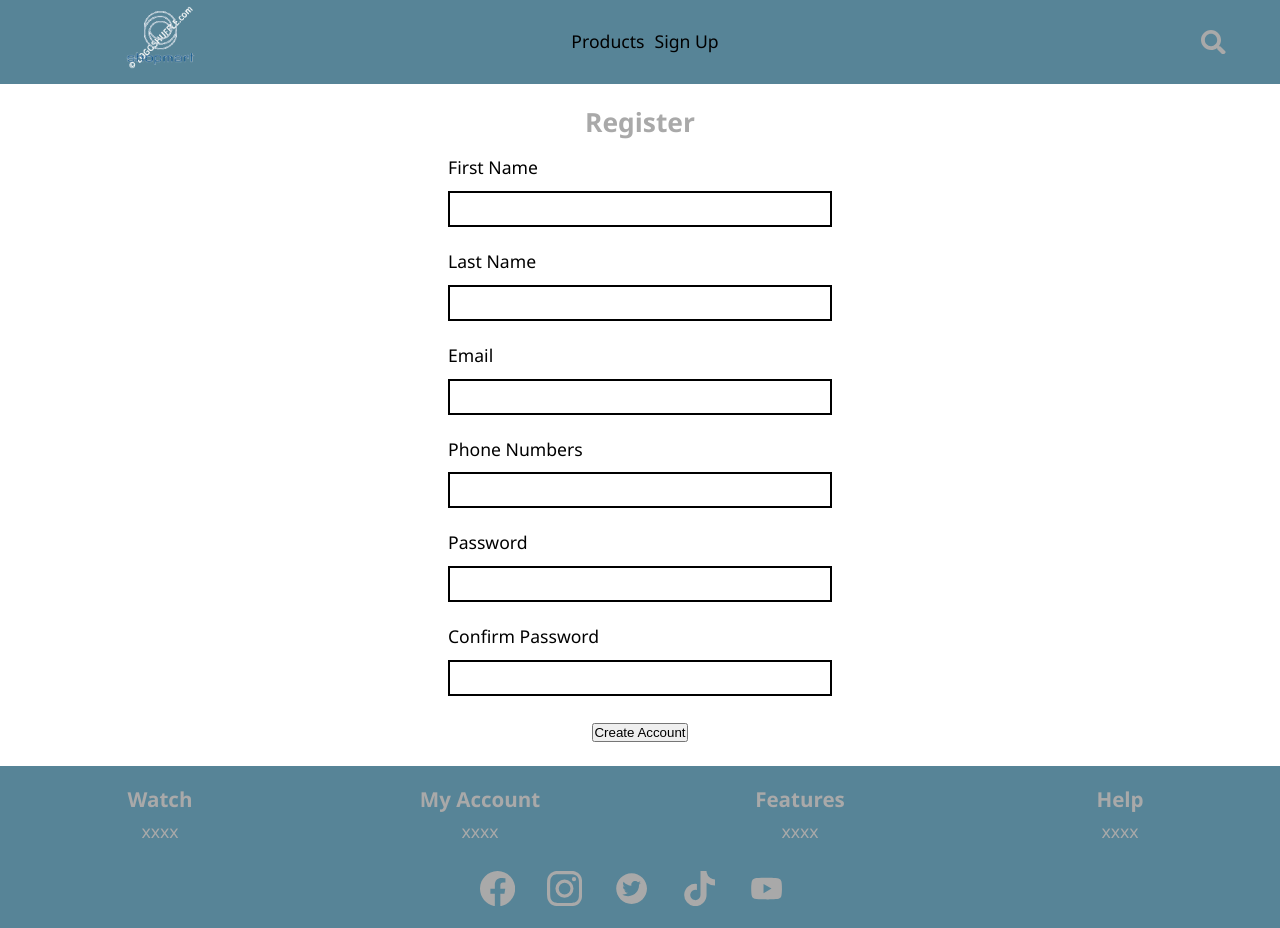
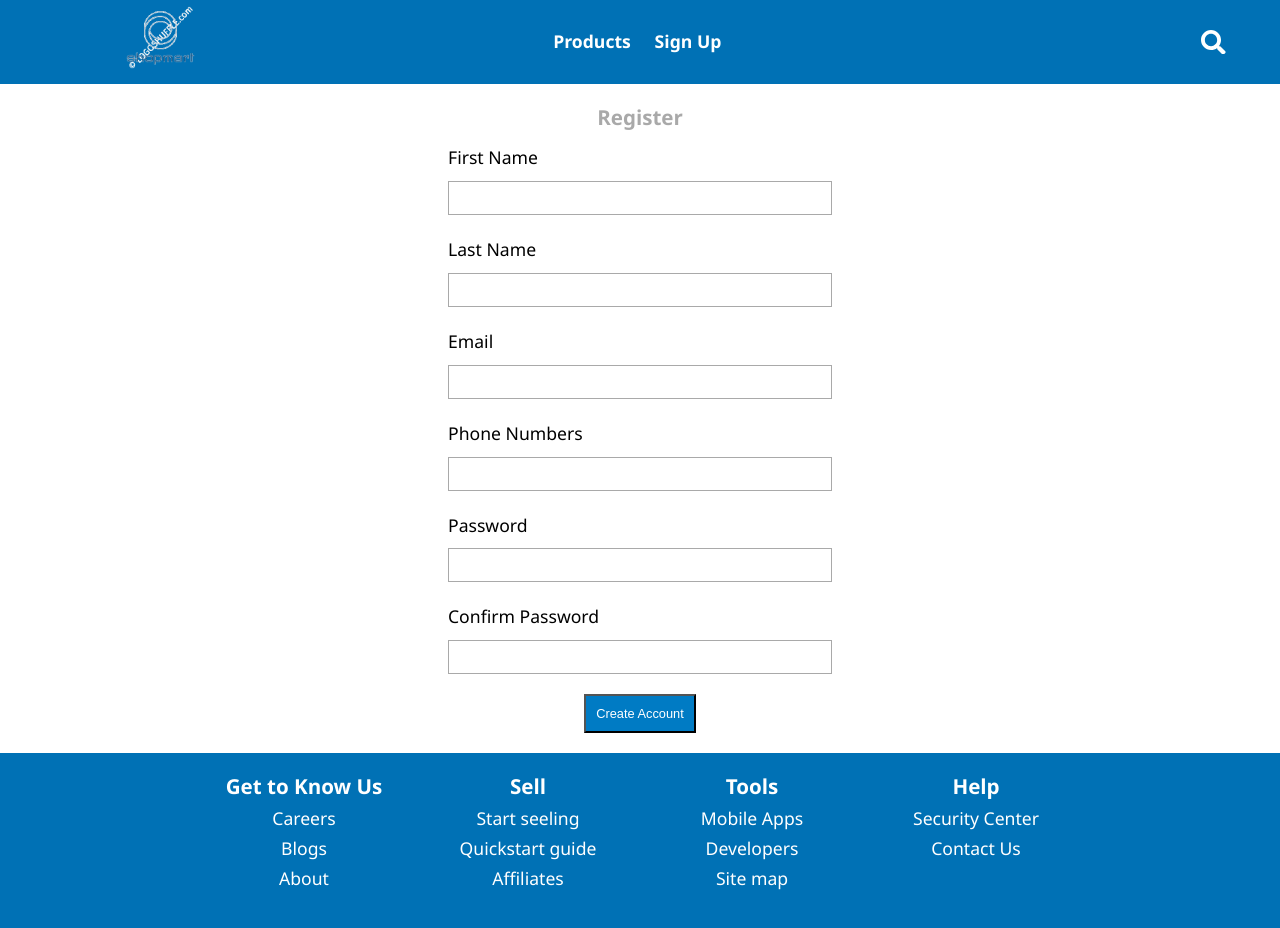
Before and after one commit to Filipefreitas/WEB422-shop-mart-front-end, a React (Create React App) app: page /registration in a window 1280 px wide. Shown: the top 928 px of the page. Built offline with nearby package versions, Linux system fonts and the light colour scheme.

Commit message:
create form, adjust logic to reflect adjustments in Category back-end changes, add registration form

```diff
--- a/src/components/CategoryItemCard.js
+++ b/src/components/CategoryItemCard.js
@@ -6,10 +6,10 @@ const CategoryItemCard = (props) => {
         <div className = "item-card">
             <div className="">
                 <div>
-                    <img src={props.categorySrcImg} alt={props.categoryName}/>
+                    {<img src={props.categorySrcImg} alt={props.categoryName}/>}
                 </div>
                 <p className="bold">
-                    {props.name}
+                    {props.categoryName}
                 </p>
             </div>
         </div>
--- a/src/components/Footer.js
+++ b/src/components/Footer.js
@@ -10,30 +10,37 @@ import { AiFillYoutube } from 'react-icons/ai';
 const Footer = () => {
     return (
         <footer id = "footer">
-            <div>
-                <div id = "container-footer-menu" className = "grid grid-col-4 container-footer-menu">
+            <div id = "container-footer" >
+                <div className = "grid grid-col-4 container-footer-menu horizontal-center font-white">
                     <div>
-                        <h3>Watch</h3>
-                        <p>xxxx</p>
+                        <h3>Get to Know Us</h3>
+                        <p>Careers</p>
+                        <p>Blogs</p>
+                        <p>About</p>
                     </div>
 
                     <div>
-                        <h3>My Account</h3>
-                        <p>xxxx</p>
+                        <h3>Sell</h3>
+                        <p>Start seeling</p>
+                        <p>Quickstart guide</p>
+                        <p>Affiliates</p>
                     </div>
 
                     <div>
-                        <h3>Features</h3>
-                        <p>xxxx</p>
+                        <h3>Tools</h3>
+                        <p>Mobile Apps</p>
+                        <p>Developers</p>
+                        <p>Site map</p>
                     </div>
 
                     <div>
                         <h3>Help</h3>
-                        <p>xxxx</p>
+                        <p>Security Center</p>
+                        <p>Contact Us</p>
                     </div>
                 </div>
 
-                <div className="container-footer-menu">
+                <div className="container-footer-menu horizontal-center font-white">
                     <ul>
                         <li><BsFacebook/></li>
                         <li><BsInstagram/></li>
--- a/src/components/Header.js
+++ b/src/components/Header.js
@@ -9,13 +9,13 @@ import "../css/utilities.css"
 
 const Header = (props) => {
     return (
-        <header className="container top-nav-container logo top-nav grid grid-col-3-2 horizontal-center">
+        <header className="container top-nav-container logo top-nav grid grid-col-3-2 horizontal-center font-white">
             <div className="vertical-center">
                 <Link to="/"><img src={logo}></img></Link>
             </div>
             <div className="vertical-center">
-                <Link to="/products" className="top-nav-item no-decoration">Products</Link>
-                <Link to="/registration" className="top-nav-item no-decoration">Sign Up</Link>
+                <Link to="/products" className="top-nav-item no-decoration font-white">Products</Link>
+                <Link to="/registration" className="top-nav-item no-decoration font-white">Sign Up</Link>
             </div>
             <div className="search-container vertical-center">
                     <SearchBox className = "left-alligned"
--- a/src/components/ProductItemCard.js
+++ b/src/components/ProductItemCard.js
@@ -11,7 +11,7 @@ const ProductItemCard = (props) => {
 
             <div className = "item-content">
                 <h3 className="bold"> {props.name} </h3>
-                <p>$ {props.price} </p>
+                <p id="price" className="price">Unit price: $ {props.price} </p>
             </div>
         </div>
     )
--- a/src/components/RegistrationForm .js
+++ b/src/components/RegistrationForm .js
@@ -1,15 +1,18 @@
-import {useState,useEffect} from 'react'
+import {useState, useEffect} from 'react'
 
 const RegistrationForm = () =>
 {
-
     const [formData, setFormData] = useState({
-        firstName : "",
-        lastName : "",
-        email: "",
-        phoneNumbers: "",
-        password: "",
-        confirmPassword : ""
+        firstName : ""
+        , lastName : ""
+        , email: ""
+        , phoneNumbers: ""
+        , password: ""
+        , confirmPassword: ""
+        , firstNameErr: ""
+        , lastNameErr: ""
+        , emailErr: ""
+        , passwordErr: ""
     });
 
     const onCreateAccount = (evt)=>{
@@ -17,23 +20,25 @@ const RegistrationForm = () =>
         evt.preventDefault();
 
         fetch("http://localhost:4000/users", {
-            method :"POST",
+            method: "POST",
             headers : {
-                "Content-Type" : "application/json"
+                "Content-Type": "application/json"
             },
-            body : JSON.stringify(formData)
+            body: JSON.stringify(formData)
         })
         .then(response=>response.json())
         .then(json=>{
-
-              alert(json.message);
               setFormData({
-                firstName : "",
-                lastName : "",
-                email: "",
-                phoneNumbers: "",
-                password: "",
-                confirmPassword : ""
+                firstName : ""
+                , lastName : ""
+                , email: ""
+                , phoneNumbers: ""
+                , password: ""
+                , confirmPassword : ""
+                , firstNameErr: json.firstNameErr
+                , lastNameErr: json.lastNameErr
+                , emailErr: json.emailErr
+                , passwordErr: json.passwordErr
             })
 
         })
@@ -43,26 +48,28 @@ const RegistrationForm = () =>
     }
 
     return (
-        <section id="register-section">
+        <section id="register-section title">
 
         <div className= "form-container horizontal-center">
 
-            <h1>Register</h1>
+            <h3>Register</h3>
 
             <form action="" onSubmit={onCreateAccount}>
 
                 <div className="form-control">
                     <label htmlFor="firstName" className="text-left-alligned">First Name</label>
-                    <input type="text" id="firstName" value={formData.firstName}  onChange={(evt)=>{
+                    <input type="text" id="firstName" value={formData.firstName} onChange={(evt)=>{
                         setFormData({...formData, firstName : evt.target.value});
-                    }} />
+                    }}/>
+                    <span htmlFor="errorMessage" className="text-left-alligned">{formData.firstNameErr}</span>
                 </div>
 
                 <div className="form-control">
                     <label htmlFor="lastName" className="text-left-alligned">Last Name</label>
                     <input type="text" id="lastName" value={formData.lastName} onChange={(evt)=>{
                         setFormData({...formData, lastName : evt.target.value});
-                    }} />
+                    }}/>
+                    <span htmlFor="errorMessage" className="text-left-alligned">{formData.lastNameErr}</span>
                 </div>
 
                 <div className="form-control">
@@ -70,6 +77,7 @@ const RegistrationForm = () =>
                     <input type="text" id="email"  value={formData.email} onChange={(evt)=>{
                         setFormData({...formData, email : evt.target.value});
                     }}/>
+                    <span htmlFor="errorMessage" className="text-left-alligned">{formData.emailErr}</span>
                 </div>
 
                 <div className="form-control">
@@ -81,20 +89,21 @@ const RegistrationForm = () =>
 
                 <div className="form-control">
                     <label htmlFor="password" className="text-left-alligned">Password</label>
-                    <input type="text" id="password" valeu={formData.password} onChange={(evt)=>{
+                    <input type="password" id="password" value={formData.password} onChange={(evt)=>{
                         setFormData({...formData, password : evt.target.value});
                     }}/>
+                    <span htmlFor="errorMessage" className="text-left-alligned">{formData.passwordErr}</span>
                 </div>
 
                 <div className="form-control">
                     <label htmlFor="cpassword" className="text-left-alligned">Confirm Password</label>
-                    <input type="text" id="password"  value={formData.confFirmPassword} onChange={(evt)=>{
+                    <input type="password" id="cpassword"  value={formData.confirmPassword} onChange={(evt)=>{
                         setFormData({...formData, confirmPassword : evt.target.value});
                     }}/>
                 </div>
 
                 <div className="form-control">
-                    <button className="btn" type="submit">Create Account</button>
+                    <button className="btn btn-submit" type="submit">Create Account</button>
                 </div>
 
             </form>
--- a/src/css/App.css
+++ b/src/css/App.css
@@ -30,13 +30,13 @@
 .top-nav-container
 {
     height: 100%;
-    background-color: rgba(45, 102, 126, 0.8);
+    background-color: #0071b5;
 }
 
 .top-nav-item
 {
-    margin-left: 10px;
-    color: black;
+    width: 15%;
+    font-weight: bold;
 }
 
 .logo img
@@ -45,17 +45,23 @@
 }
 
 /************* FOOTER *************/
+#container-footer
+{
+  background-color: #0071b5;
+}
+
 .container-footer-menu
 {
-  background-color: rgba(45, 102, 126, 0.8);
+  width: 70%;
 }
 
 footer li
 {
     display: inline-block;
-    padding: 16px 16px;
+    padding: 20px 16px;
+    margin-top: 10px;
     cursor: pointer;
-    font-size: 2em;
+    font-size: 1.6em;
 }
 
 footer li:nth-child(1)
@@ -104,6 +110,11 @@ footer ul
     overflow: hidden;
 }
 
+#price
+{
+    font-size: 14px;
+}
+
 .item-card img
 {
     height:200px;
@@ -138,8 +149,7 @@ footer ul
 
 #product-detail > div
 {
-    margin-top:16px;
-
+    margin:16px 0px;
 }
 
 #product-detail > div > img
@@ -152,8 +162,18 @@ footer ul
 .product-description-content-area
 {
     text-align: left;
+    max-width: 70%;
 }
 
+.product-description-content-area > p
+{
+  font-size: 16px;
+}
+
+.description-info
+{
+  margin-top: 16px;
+}
 
 /************* REGISTRATION FORM *************/
 .form-container
@@ -176,10 +196,10 @@ footer ul
 
 .form-control input[type="text"],.form-control input[type="password"]
 {
-    width:100%;
-    border: 2px solid black;
-    font-size:0.9rem;
-    padding:8px ;
+    width: 100%;
+    border: 1.75px solid darkgray;
+    font-size: 0.9rem;
+    padding: 8px;
 }
 
 .form-control input[type="button"],
@@ -201,11 +221,13 @@ footer ul
 {
     color:#f00;
     font-size: 0.8rem;
-}
+    width: 100%;
+    float: right;
+  }
 
-.error > span
-{
-    display:block;
+  .error > span
+  {
+    display: block;
 }
 
 .success > span
--- a/src/css/utilities.css
+++ b/src/css/utilities.css
@@ -75,16 +75,38 @@ h1,h2,h3
 .section-title
 {
     text-align: left;
-    margin-left: 16px;
+    margin-left: 20px;
     margin-top: 25px;
     margin-bottom: 10px;
+}
+
+.font-white
+{
+    color: white;
 }
 
 .no-decoration
 {
     text-decoration: none;
 }
-/************* END BASIC CONFIG *************/
+
+/************* BUTTONS *************/
+.btn
+{
+    display:inline-block;
+    padding:10px;
+    text-align:center;
+    cursor: pointer;
+    text-decoration: none;
+}
+
+.btn-submit
+{
+    background-color: #007bc4;
+    color:white;
+    font-size: 0.8rem;
+}
+
 
 /************* GRIDS *************/
 .grid
@@ -126,4 +148,3 @@ h1,h2,h3
 {
     grid-template-rows: 50px auto 50px;
 }
-/************* END GRIDS *************/
```
Also changed, not shown: src/components/App.js (+1 -6 lines), src/components/CategoryList.js (+4 -36 lines), src/pages/HomePage.js (+1 -12 lines), src/pages/ProductDescriptionPage.js (+7 -2 lines).
